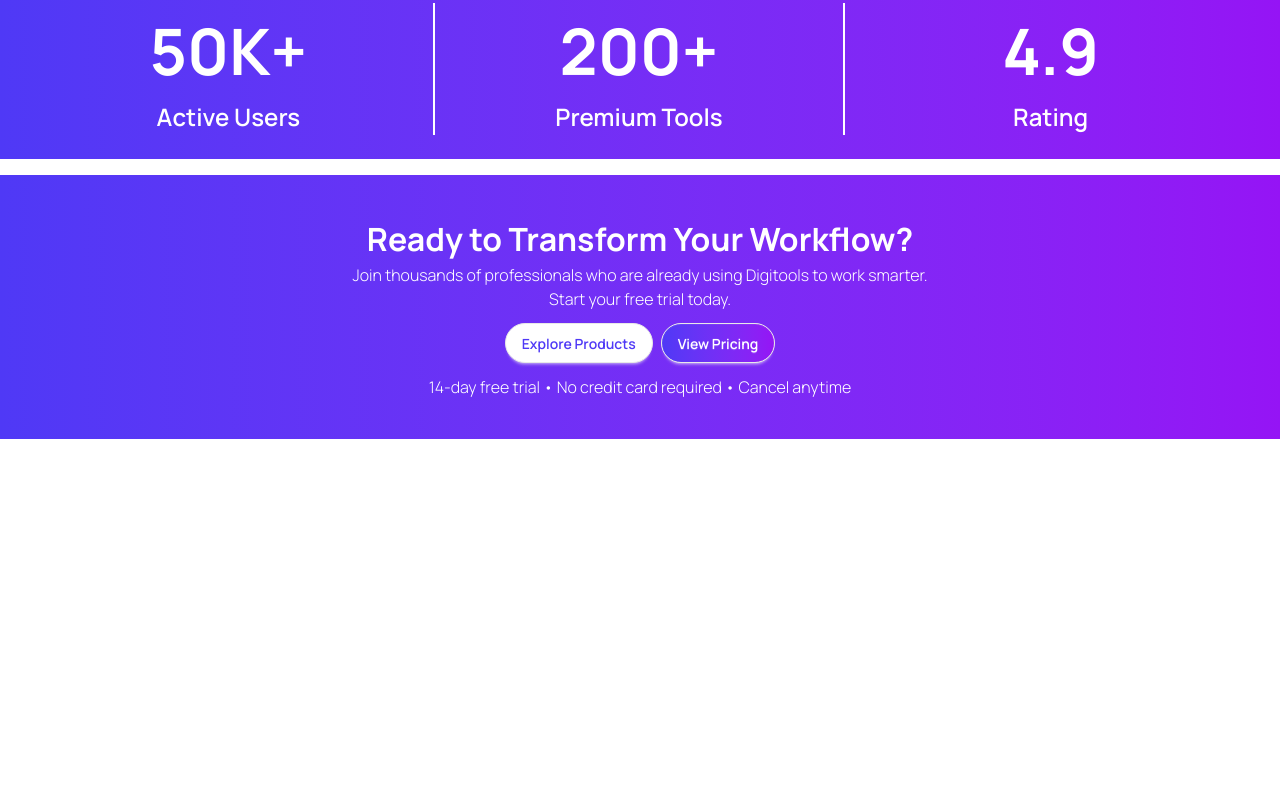
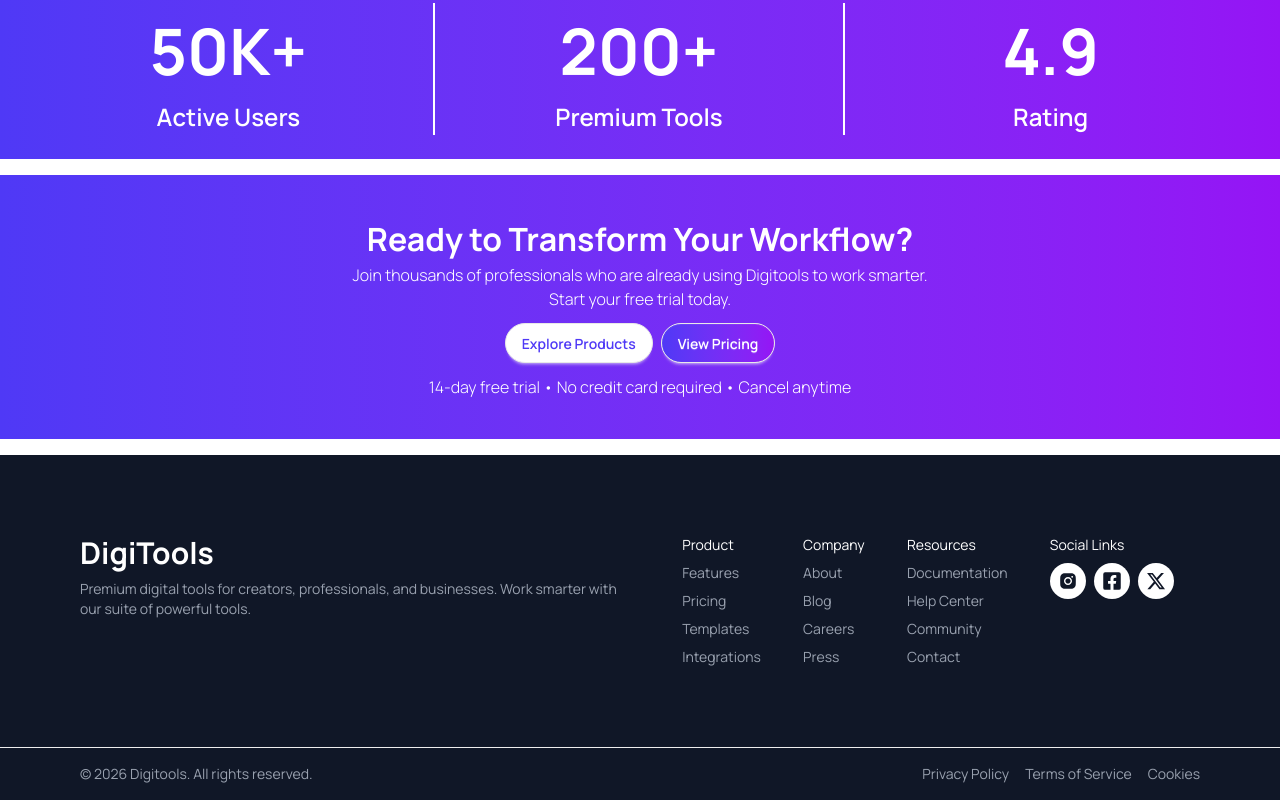
Before and after one commit to tanin9/digital-tools-platform, a React (Vite) app: page / in a window 1280 px wide. Shown: the part 630-1430 px from the top of the page. Before the commit the page ends 1085 px from the top, so only its background shows below. Built offline with nearby package versions, Linux system fonts and the light colour scheme.

Commit message:
footer section added

```diff
--- a/src/components/homepages/Footer.jsx
+++ b/src/components/homepages/Footer.jsx
@@ -1,10 +1,67 @@
 import React from 'react';
-
+import { AiFillInstagram } from "react-icons/ai";
+import { FaFacebookSquare } from "react-icons/fa";
+import { FaXTwitter } from "react-icons/fa6";
 const Footer = () => {
     return (
-        <div>
-
-        </div>
+      <div className="container mx-auto  ">
+        <footer className="footer sm:footer-horizontal bg-[#101727]  text-gray-400 p-10 lg:p-20">
+          <nav>
+            <h6 className=" font-bold text-white text-3xl">DigiTools</h6>
+            <p className="link link-hover lg:w-[70vh]">
+              Premium digital tools for creators, professionals, and businesses.
+              Work smarter with our suite of powerful tools.
+            </p>
+          </nav>
+          <nav>
+            <h6 className="text-white">Product</h6>
+            <a className="link link-hover">Features</a>
+            <a className="link link-hover">Pricing</a>
+            <a className="link link-hover">Templates</a>
+            <a className="link link-hover">Integrations</a>
+          </nav>
+          <nav>
+            <h6 className="text-white">Company</h6>
+            <a className="link link-hover">About</a>
+            <a className="link link-hover">Blog</a>
+            <a className="link link-hover">Careers</a>
+            <a className="link link-hover">Press</a>
+          </nav>
+          <nav>
+            <h6 className="text-white">Resources</h6>
+            <a className="link link-hover">Documentation</a>
+            <a className="link link-hover">Help Center</a>
+            <a className="link link-hover">Community</a>
+            <a className="link link-hover">Contact</a>
+          </nav>
+          <nav>
+            <h6 className="text-white">Social Links</h6>
+            <div className="flex gap-2">
+              <a className="bg-white p-2 text-[#101727] rounded-4xl">
+                <AiFillInstagram className="text-xl" />
+              </a>
+              <a className="bg-white p-2 text-[#101727] rounded-4xl">
+                <FaFacebookSquare className="text-xl" />
+              </a>
+              <a className="bg-white p-2 text-[#101727] rounded-4xl">
+                <FaXTwitter className="text-xl" />
+              </a>
+            </div>
+          </nav>
+        </footer>
+        <footer className="footer bg-[#101727] flex justify-between text-gray-400 border-base-300 border-t px-10 py-4 lg:px-20">
+          <aside>
+            <p> © {new Date().getFullYear()} Digitools. All rights reserved.</p>
+          </aside>
+          <nav className=" ">
+            <div className="grid grid-flow-col gap-4">
+              <a>Privacy Policy</a>
+              <a>Terms of Service</a>
+              <a>Cookies</a>
+            </div>
+          </nav>
+        </footer>
+      </div>
     );
 };
 
```
